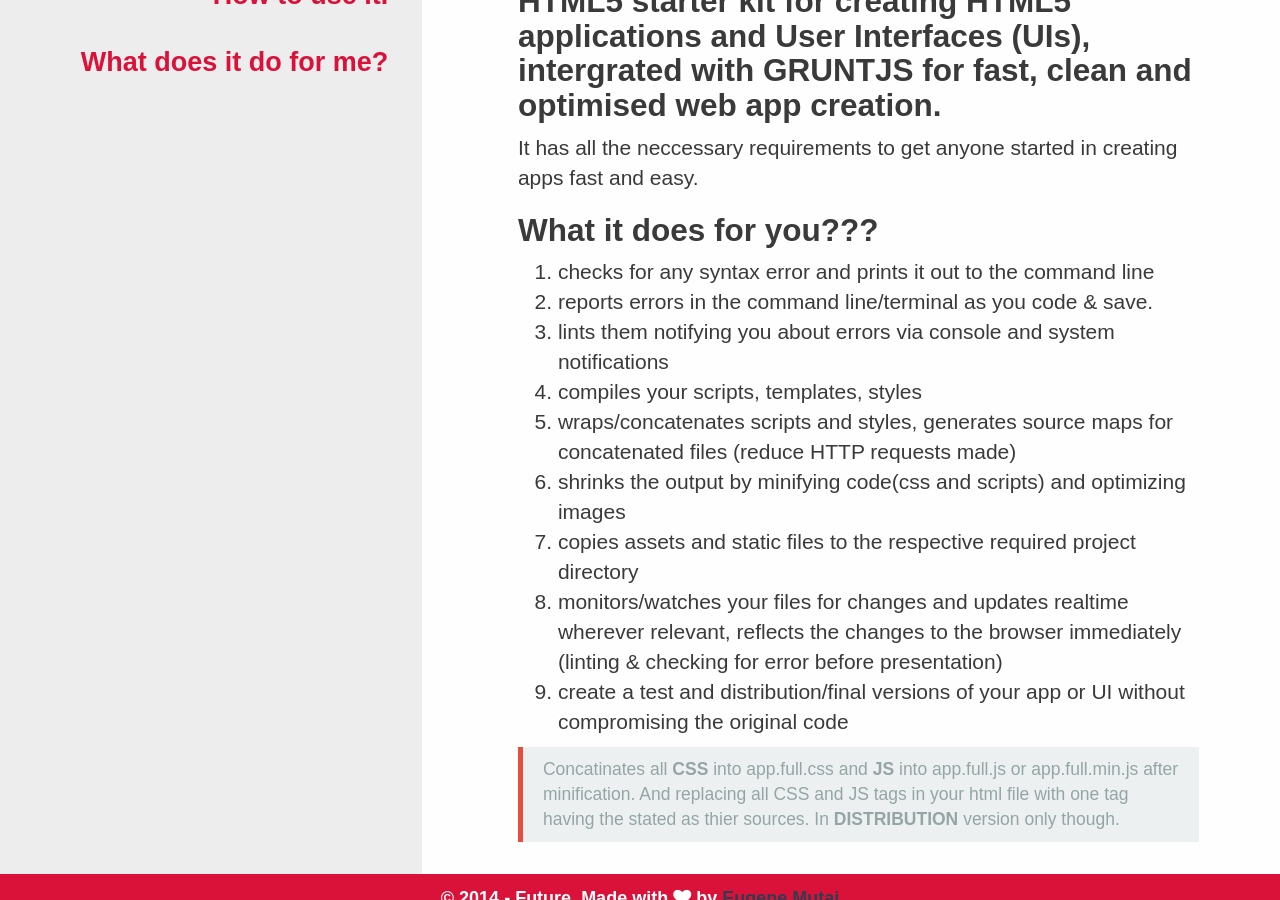
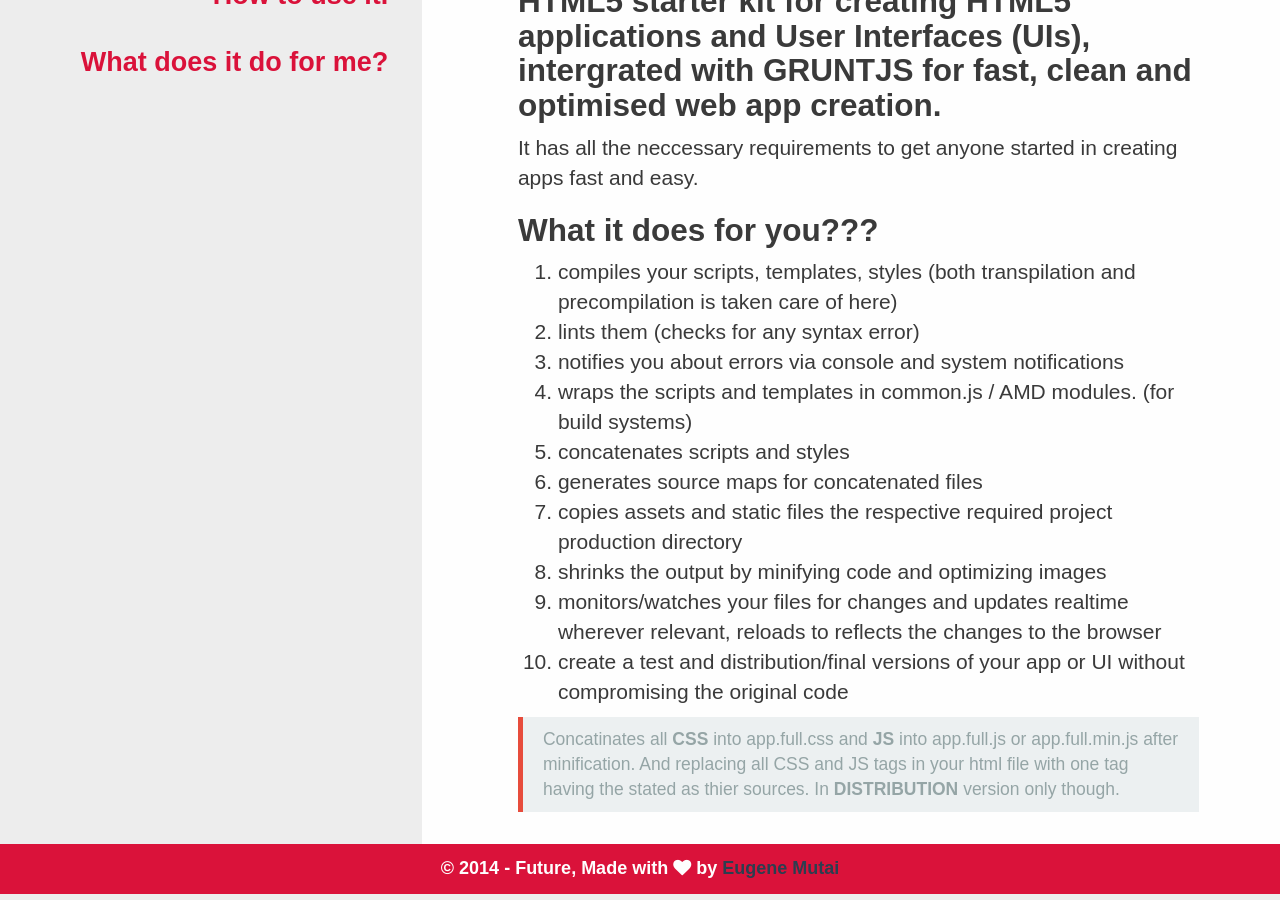
Before and after one commit to kn9ts/start-to-grunt, a Jekyll site: the page built from what_it_does.md, in a window 1280 px wide and 900 px high, scrolled down 554 px. Built offline with Jekyll 4.4.1, drawn with Linux system fonts in a browser that asks for light colours; nearby versions of some CDN libraries; some web fonts are replaced; library files that are not in the unit come from our copies; some of the changed lines change nothing that is shown.

Commit message:
made What it does.md clearer

```diff
--- a/what_it_does.md
+++ b/what_it_does.md
@@ -10,6 +10,19 @@ It has all the neccessary requirements to get anyone started in creating apps fa
 
 ## What it does for you???
 
+1. compiles your scripts, templates, styles (both transpilation and precompilation is taken care of here)
+2. lints them (checks for any syntax error)
+3. notifies you about errors via console and system notifications
+4. wraps the scripts and templates in common.js / AMD modules. (for build systems)
+5. concatenates scripts and styles
+6. generates source maps for concatenated files
+7. copies assets and static files the respective required project production directory
+8. shrinks the output by minifying code and optimizing images
+9. monitors/watches your files for changes and updates realtime wherever relevant, reloads to reflects the changes to the browser
+10. create a test and distribution/final versions of your app or UI without compromising the original code
+
+<!--
+
 1. checks for any syntax error and prints it out to the command line
 2. reports errors in the command line/terminal as you code & save.
 3. lints them notifying you about errors via console and system notifications
@@ -20,11 +33,6 @@ It has all the neccessary requirements to get anyone started in creating apps fa
 8. monitors/watches your files for changes and updates realtime wherever relevant, reflects the changes to the browser immediately (linting & checking for error before presentation)
 9. create a test and distribution/final versions of your app or UI without compromising the original code
 
-<!-- * Lint your JS - *checks for any syntax error and prints it out to the command line*, and while the __watch__ API is active reports errors in the __Command line__ as you code.
-* Prefixes your CSS, with either custom prefixes and browser required prefixes in related styles
-* Clean, concatinate(join all), and minify your CSS and JS files
-* Load the project into the browser directly with Live reload support, no more hitting the refresh button
-* Monitor any changes and reflect the changes to the browser immidiately (checking for error before presentation)
-* Create a test and distribution/final versions of your app or UI (whichever case you are using it for) in their respective folders without harming your original code/files -->
+-->
 
 > Concatinates all __CSS__ into app.full.css and __JS__ into app.full.js or app.full.min.js after minification. And replacing all CSS and JS tags in your html file with one tag having the stated as thier sources. In __DISTRIBUTION__ version only though.
```
